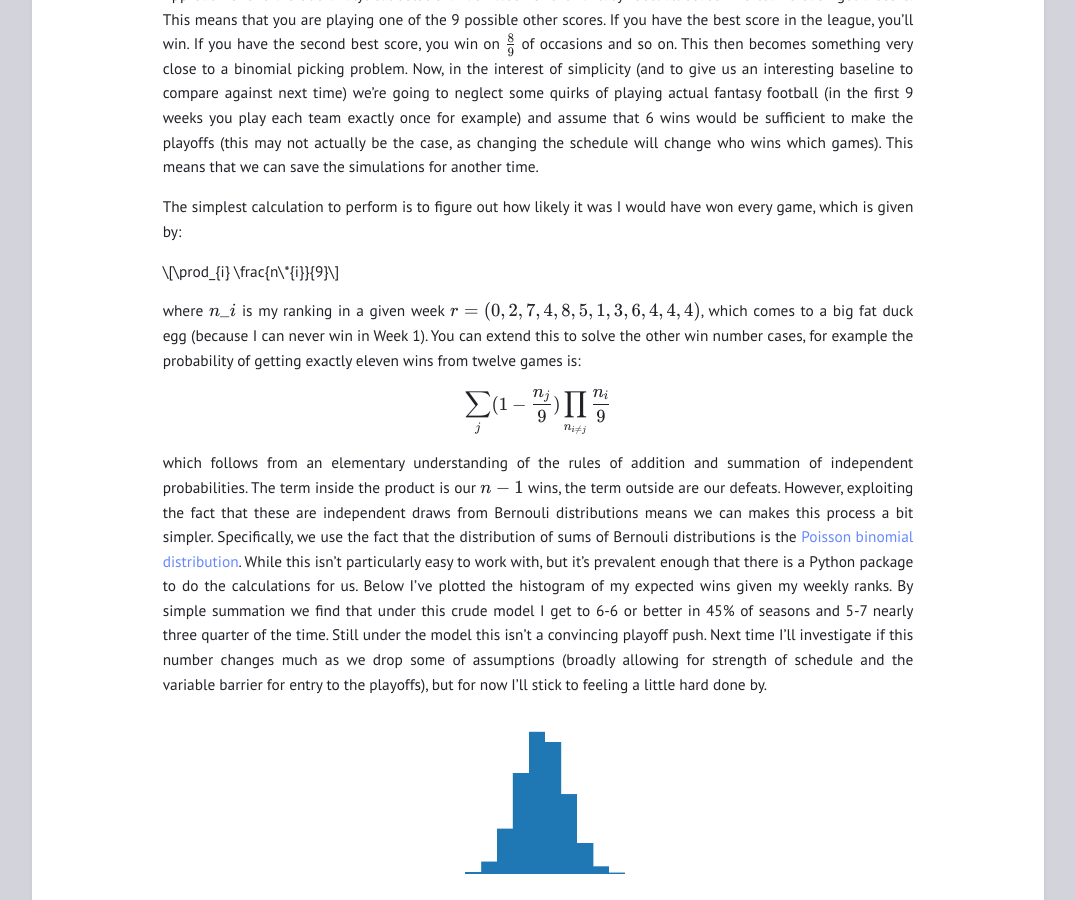
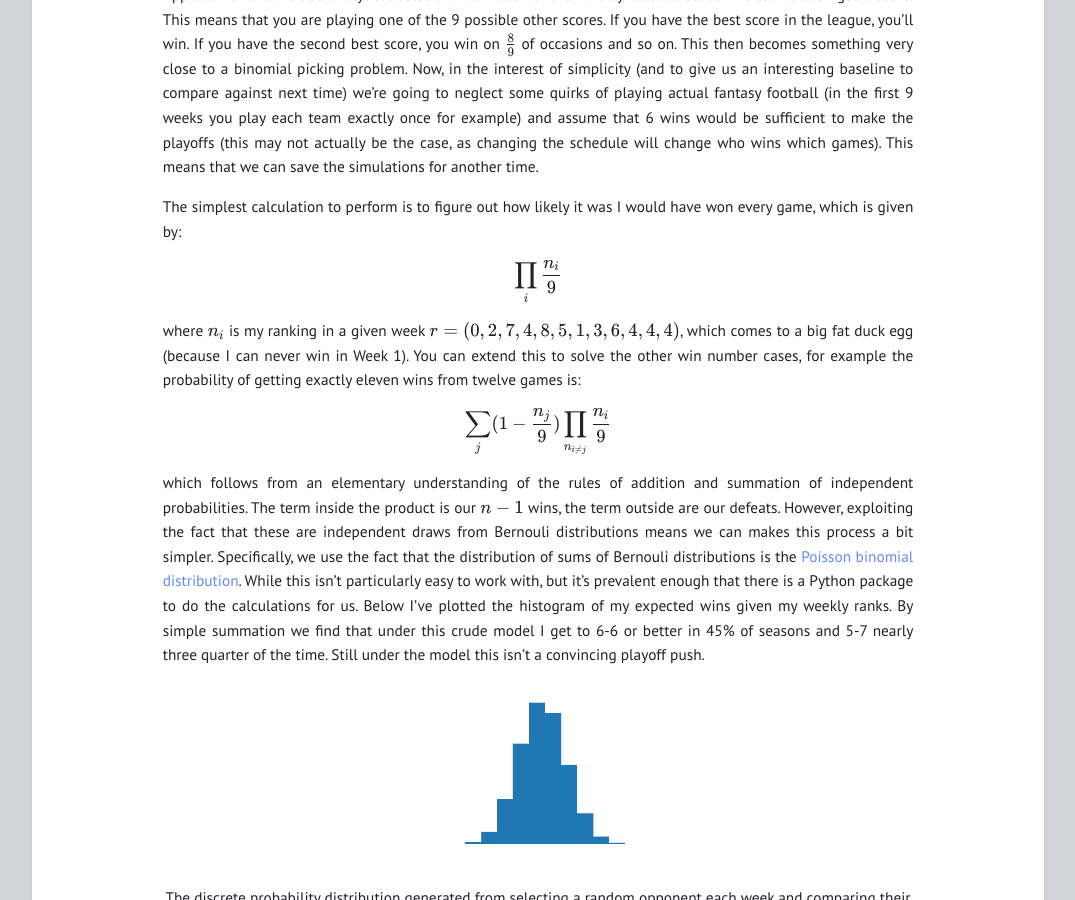
Before and after one commit to phillipcrout/phillipcrout.github.io, a Jekyll site: the page built from _posts/2022-12-01-fantasy-football.md, in a window 1280 px wide and 900 px high, scrolled down 770 px. Shown: the whole window, without its empty margins (102-1177 px from the left). Built offline with Jekyll 4.4.1, drawn with Linux system fonts in a browser that asks for light colours.

Commit message:
[fix] get mathjax back working after prettier broke it

```diff
--- a/_posts/2022-12-01-fantasy-football.md
+++ b/_posts/2022-12-01-fantasy-football.md
@@ -17,14 +17,14 @@ Approach one is a crude analytical solution. Each week of the fantasy football s
 
 The simplest calculation to perform is to figure out how likely it was I would have won every game, which is given by:
 
-$$\prod_{i} \frac{n\*{i}}{9}$$
+$$ \prod_{i} \frac{n_{i}}{9} $$
 
-where $$ n\_{i} $$ is my ranking in a given week $$ r = (0,2,7,4,8,5,1,3,6,4,4,4) $$, which comes to a big fat duck egg (because I can never win in Week 1). You can extend this to solve the other win number cases, for example the probability of
+where $$ n_{i} $$ is my ranking in a given week $$ r = (0,2,7,4,8,5,1,3,6,4,4,4) $$, which comes to a big fat duck egg (because I can never win in Week 1). You can extend this to solve the other win number cases, for example the probability of
 getting exactly eleven wins from twelve games is:
 
 $$\sum_{j} (1-\frac{n_{j}}{9}) \prod_{n_{i \neq j}}\frac{n_{i}}{9}$$
 
-which follows from an elementary understanding of the rules of addition and summation of independent probabilities. The term inside the product is our $$ n-1 $$ wins, the term outside are our defeats. However, exploiting the fact that these are independent draws from Bernouli distributions means we can makes this process a bit simpler. Specifically, we use the fact that the distribution of sums of Bernouli distributions is the [Poisson binomial distribution](https://en.wikipedia.org/wiki/Poisson_binomial_distribution). While this isn't particularly easy to work with, but it's prevalent enough that there is a Python package to do the calculations for us. Below I've plotted the histogram of my expected wins given my weekly ranks. By simple summation we find that under this crude model I get to 6-6 or better in 45% of seasons and 5-7 nearly three quarter of the time. Still under the model this isn't a convincing playoff push. Next time I'll investigate if this number changes much as we drop some of assumptions (broadly allowing for strength of schedule and the variable barrier for entry to the playoffs), but for now I'll stick to feeling a little hard done by.
+which follows from an elementary understanding of the rules of addition and summation of independent probabilities. The term inside the product is our $$ n-1 $$ wins, the term outside are our defeats. However, exploiting the fact that these are independent draws from Bernouli distributions means we can makes this process a bit simpler. Specifically, we use the fact that the distribution of sums of Bernouli distributions is the [Poisson binomial distribution](https://en.wikipedia.org/wiki/Poisson_binomial_distribution). While this isn't particularly easy to work with, but it's prevalent enough that there is a Python package to do the calculations for us. Below I've plotted the histogram of my expected wins given my weekly ranks. By simple summation we find that under this crude model I get to 6-6 or better in 45% of seasons and 5-7 nearly three quarter of the time. Still under the model this isn't a convincing playoff push.
 
 <figure>
 <center><img src="./../images/barplot_of_pb_pdf.png" style="width: 21vw; min-width: 200px;">
```
